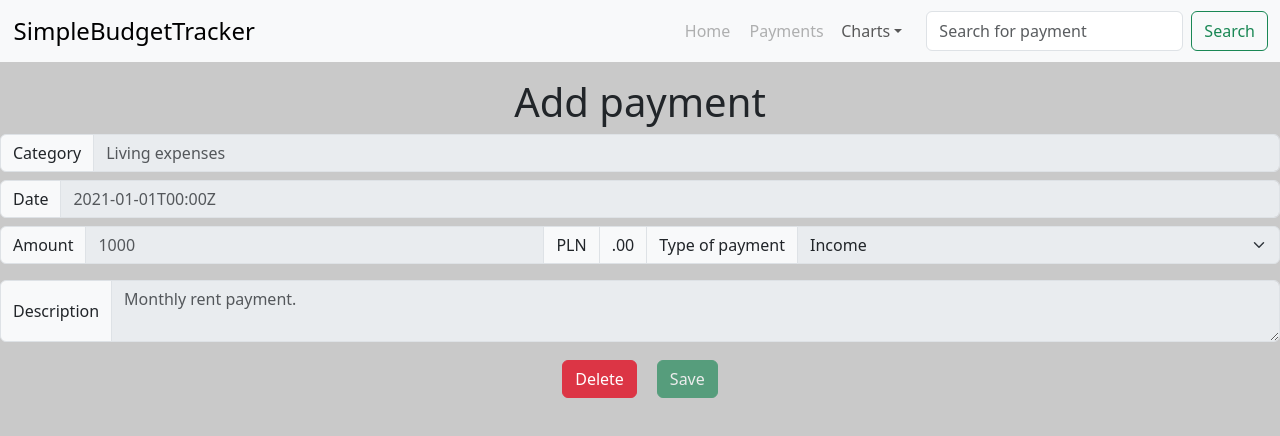
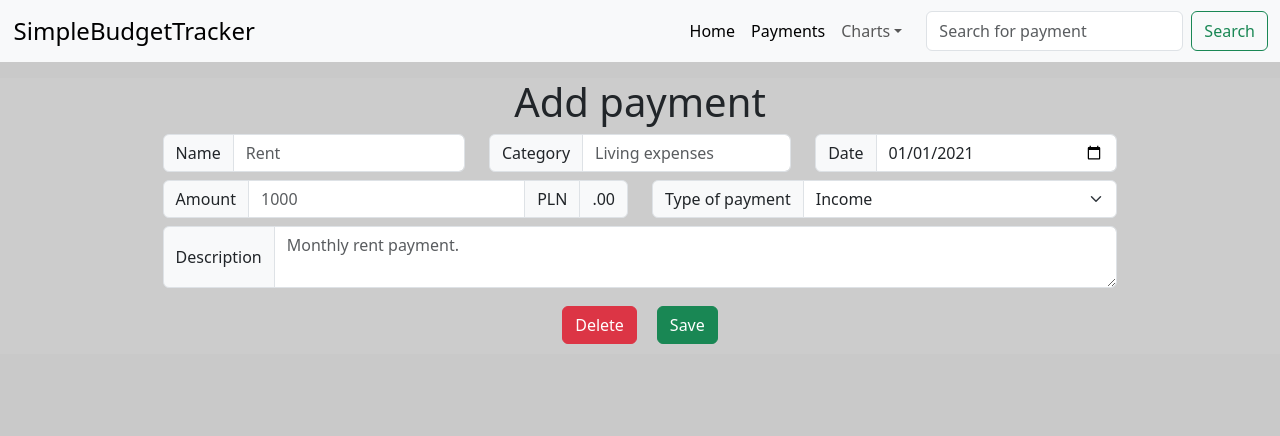
Before and after one commit to ehpop/SimpleBudgetTracker, a React (Create React App) app in the folder frontend/: page / in a window 1280 px wide. Shown: the top 436 px of the page. Built offline with nearby package versions, Linux system fonts and the light colour scheme.

Commit message:
Changes in form appearance

```diff
--- a/frontend/src/components/Header.tsx
+++ b/frontend/src/components/Header.tsx
@@ -32,12 +32,12 @@ function Header() {
                     </Offcanvas.Header>
                     <Offcanvas.Body>
                         <Nav className="justify-content-end flex-grow-1 pe-3">
-                            <Nav.Link>
+                            <Navbar.Text>
                                 <Link to={"/home"} className="navbar-link">Home</Link>
-                            </Nav.Link>
-                            <Nav.Link>
+                            </Navbar.Text>
+                            <Navbar.Text>
                                 <Link to={"/payments"} className="navbar-link">Payments</Link>
-                            </Nav.Link>
+                            </Navbar.Text>
                             <NavDropdown
                                 title="Charts"
                                 id={`offcanvasNavbarDropdown-expand-${expand}`}
--- a/frontend/src/components/Home.tsx
+++ b/frontend/src/components/Home.tsx
@@ -1,6 +1,6 @@
 import Payment, {IPayment} from "./Payment";
 
-
+import '../styles/Home.css';
 
 function Home() {
     const payment: IPayment = {
@@ -15,9 +15,11 @@ function Home() {
     }
 
     return (
-        <div>
+        <div className="main-div">
             <h1>Add payment</h1>
-            <Payment payment={payment} isEditable={true}/>
+            <div className="payment-div">
+                <Payment payment={payment} isEditable={false}/>
+            </div>
         </div>
     );
 }
--- a/frontend/src/components/Payment.tsx
+++ b/frontend/src/components/Payment.tsx
@@ -1,8 +1,9 @@
 import "../styles/Payment.css"
-import {Form, InputGroup, Stack} from "react-bootstrap";
+import {Col, Form, InputGroup, Row, Stack} from "react-bootstrap";
 import {useState} from "react";
 import Button from "react-bootstrap/Button";
 import axios from "axios";
+import {getDateFromDateTimeString} from "../utils/DateTimeUtils";
 
 export interface IPayment {
     id: number;
@@ -19,12 +20,15 @@ interface IPaymentProps {
     isEditable: boolean;
 }
 
+
+
 function Payment(props: IPaymentProps) {
-    const [isDisabled, setIsDisabled] = useState(true);
+    let [payment, isEditable] = [props.payment, props.isEditable];
+    const [date, setDate] = useState(getDateFromDateTimeString(payment.date));
+    const [isDisabled, setIsDisabled] = useState(isEditable);
     const [isEditButtonDisabled, setIsEditButtonDisabled] = useState(false);
-    const [isSaveButtonDisabled, setIsSaveButtonDisabled] = useState(true);
+    const [isSaveButtonDisabled, setIsSaveButtonDisabled] = useState(isEditable);
 
-    let [payment, isEditable] = [props.payment, props.isEditable];
 
     function onSaveWhenEditable() {
         axios.put('http://localhost:8080/payments/' + payment.id, {
@@ -85,6 +89,18 @@ function Payment(props: IPaymentProps) {
 
     return (
         <>
+            <Form>
+                <Row>
+                    <Col>
+                        <InputGroup className="mb-2">
+                            <InputGroup.Text id="basic-addon3">
+                                Name
+                            </InputGroup.Text>
+                            <Form.Control id={payment.id.toString()} aria-describedby="basic-addon3"
+                                          placeholder={payment.name.toString()} disabled={isDisabled}/>
+                        </InputGroup>
+                    </Col>
+                    <Col>
                         <InputGroup className="mb-2">
                             <InputGroup.Text id="basic-addon3">
                                 Category
@@ -92,13 +108,26 @@ function Payment(props: IPaymentProps) {
                             <Form.Control id={payment.id.toString()} aria-describedby="basic-addon3"
                                           placeholder={payment.category.toString()} disabled={isDisabled}/>
                         </InputGroup>
+                    </Col>
+                    <Col>
                         <InputGroup className="mb-2">
                             <InputGroup.Text id="basic-addon3">
                                 Date
                             </InputGroup.Text>
-                <Form.Control id={payment.id.toString()} aria-describedby="basic-addon3"
-                              placeholder={payment.date.toString()} disabled={isDisabled}/>
+                            <Form.Control
+                                type="date"
+                                id={payment.id.toString()}
+                                aria-describedby="basic-addon3"
+                                value={date}  // Set the initial value or default date
+                                onChange={(e) => {setDate(e.target.value)}}
+                                disabled={isDisabled}
+                            />
                         </InputGroup>
+                    </Col>
+
+                </Row>
+                <Row>
+                    <Col>
                         <InputGroup className="mb-2">
                             <InputGroup.Text id="basic-addon3">
                                 Amount
@@ -107,28 +136,39 @@ function Payment(props: IPaymentProps) {
                                           placeholder={Math.abs(payment.amount).toString()}/>
                             <InputGroup.Text>PLN</InputGroup.Text>
                             <InputGroup.Text>.00</InputGroup.Text>
-
+                        </InputGroup>
+                    </Col>
+                    <Col>
+                        <InputGroup className="mb-2">
                             <InputGroup.Text>Type of payment</InputGroup.Text>
                             <Form.Select aria-label="Default select example" disabled={isDisabled}>
                                 <option>Income</option>
                                 <option>Expense</option>
                             </Form.Select>
                         </InputGroup>
-            <InputGroup className="mb-2">
-            </InputGroup>
+                    </Col>
+                </Row>
+                <Row>
                     <InputGroup className="mb-2">
                         <InputGroup.Text>Description</InputGroup.Text>
                         <Form.Control as="textarea" aria-label="With textarea" placeholder={payment.description.toString()}
                                       disabled={isDisabled}/>
                     </InputGroup>
+                </Row>
                 <Stack id="buttons-stack" direction="horizontal" className="centered-stack">
+                    {
+                        isEditable && <Button variant="primary" className="button" onClick={onEdit}
+                                              disabled={isEditButtonDisabled}>Edit</Button>
+                    }
                     <Button variant="danger" className="button" onClick={onDelete}>Delete</Button>
-                <Button variant="success" className="button" onClick={onSaveWhenNotEditable} disabled={isSaveButtonDisabled}>Save</Button>
+                    <Button variant="success" className="button"
+                            onClick={isEditable ? onSaveWhenEditable : onSaveWhenNotEditable}
+                            disabled={isSaveButtonDisabled}>Save</Button>
                 </Stack>
-
-
+            </Form>
         </>
-    );
+    )
+        ;
 }
 
 export default Payment;
--- a/frontend/src/styles/Header.css
+++ b/frontend/src/styles/Header.css
@@ -2,7 +2,7 @@
     font-size: 1rem;
     color: rgba(20, 20, 20, 0.32);
     text-decoration: none;
-    margin: 0 0.1rem;
+    margin: 0 0.5rem;
     transition: all 0.2s ease-in;
     &:hover {
         font-size: 1.05rem;
@@ -17,7 +17,6 @@
     margin: 0 0.1rem;
     transition: all 0.2s ease-in;
     &:hover {
-        font-size: 1.55rem;
         color: #000000;
     }
 }
--- /dev/null
+++ b/frontend/src/styles/Home.css
@@ -0,0 +1,16 @@
+.main-div {
+    display: flex;
+    flex-direction: column;
+    align-items: center;
+    justify-content: center;
+    width: 100%;
+    background-color: #cccccc;
+}
+
+.payment-div {
+    display: flex;
+    flex-direction: column;
+    align-items: center;
+    justify-content: center;
+    width: 90%;
+}
```
Lines whose indentation alone changed are shown as unchanged.
